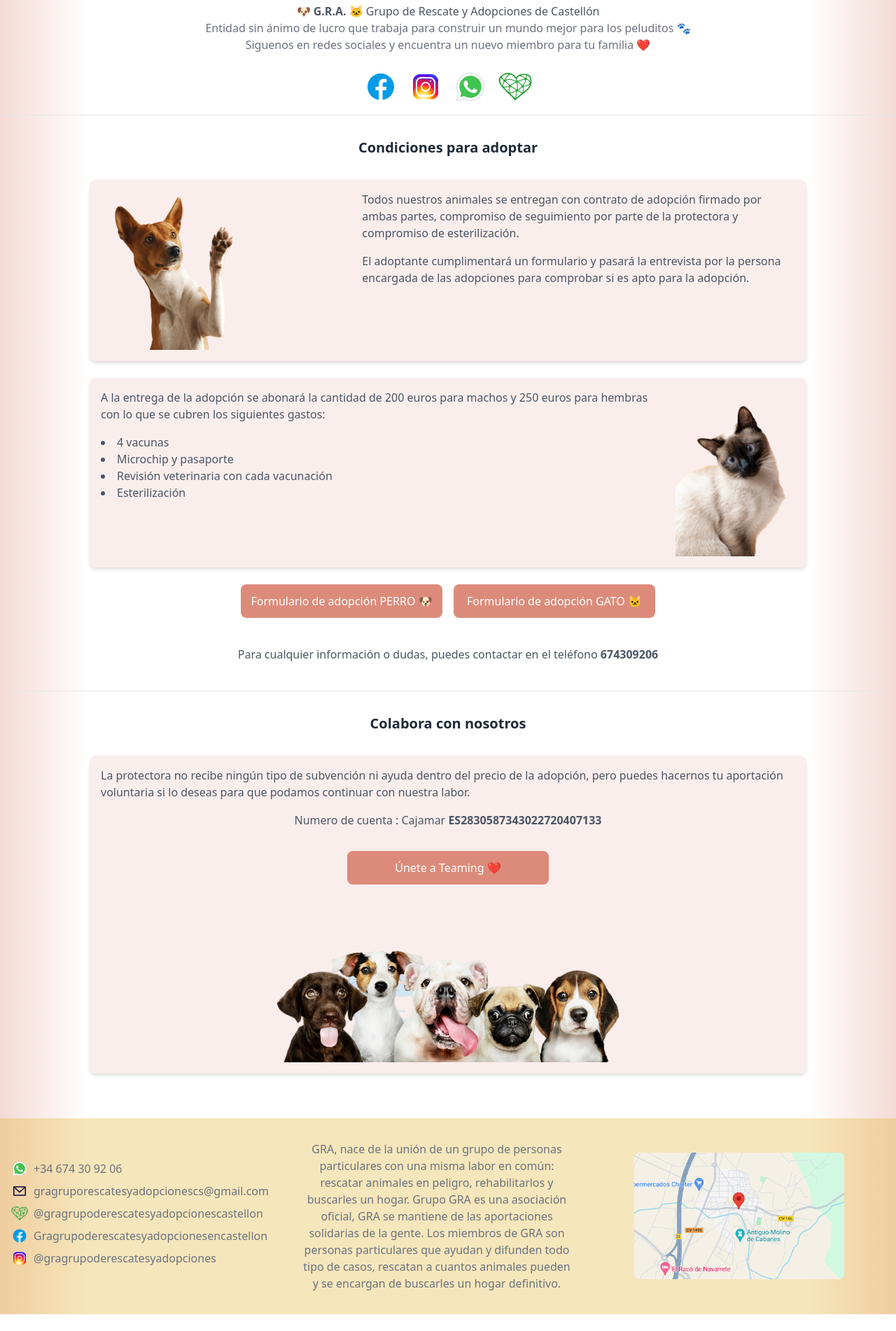
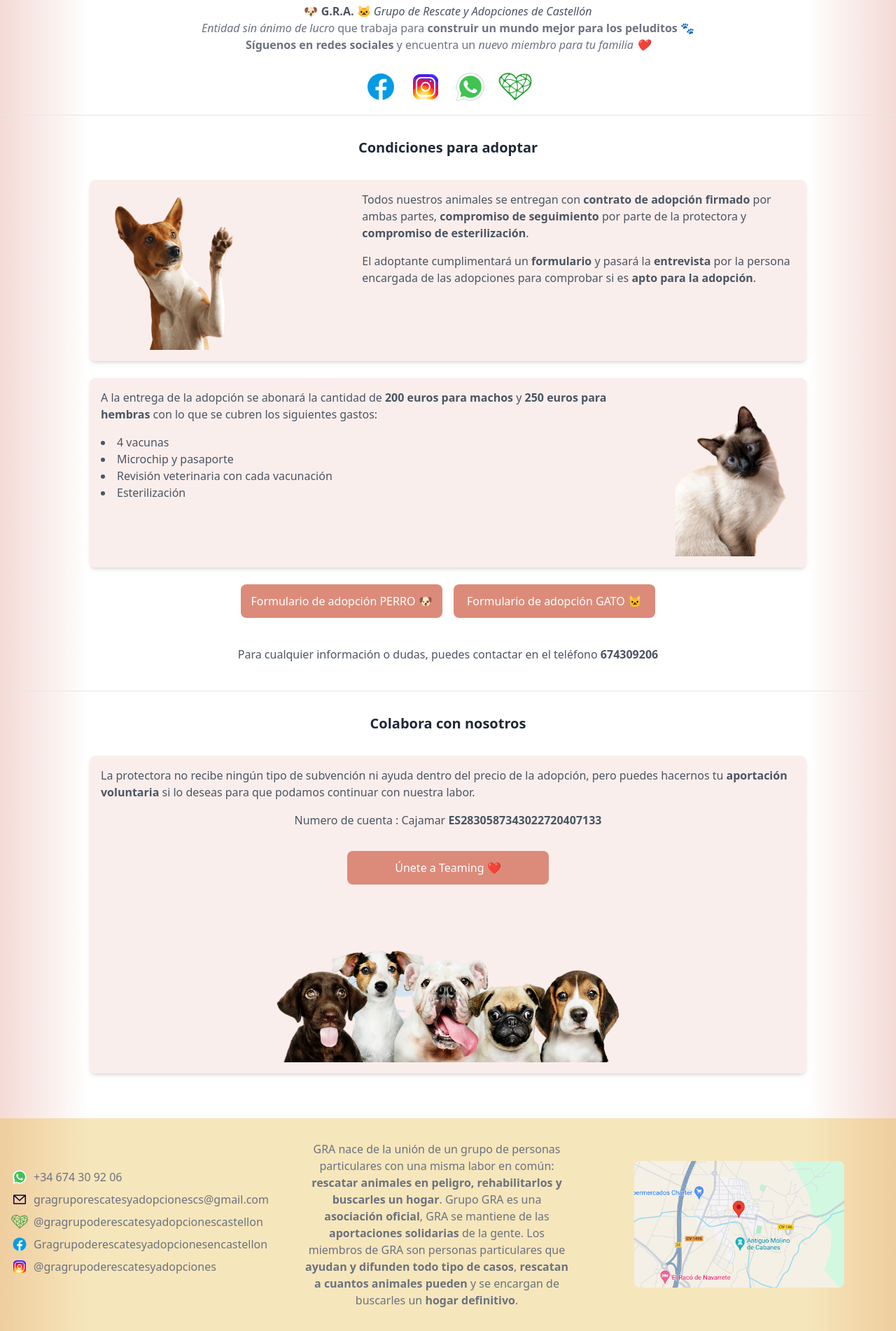
Before and after one commit to miguelmarquezblasco/gra-castellon, an Astro site: page / in a window 1280 px wide. Shown: the part 236-2138 px from the top of the page at 70% size. Before the commit the page ends 2114 px from the top, so only its background shows below. Built offline with nearby package versions, Linux system fonts and the light colour scheme; Astro itself is replaced by a stand-in of ours.

Commit message:
accesibility

```diff
--- a/src/layouts/Adoption.astro
+++ b/src/layouts/Adoption.astro
@@ -5,22 +5,22 @@ import Button from '../components/Button.astro';
 <section class="mb-4 p-4 border-b border-gray-200 flex flex-col items-center">
     <h3 class="text-xl font-bold text-gray-800 mb-4 pb-4 text-center">Condiciones para adoptar</h3>
 
-    <div class="flex flex-col md:flex-row items-start mb-6 bg-[#DC8B7A25] rounded-lg shadow-md max-w-5xl">
+    <article class="flex flex-col md:flex-row items-start mb-6 bg-[#DC8B7A25] rounded-lg shadow-md max-w-5xl">
         <img src="/images/dog.webp" alt="Perro" class="w-full md:w-1/2 lg:w-1/3 h-auto object-cover m-4" />
         <div class="flex-1 p-4">
             <p class="text-gray-600 mb-4">
-            Todos nuestros animales se entregan con contrato de adopción firmado por ambas partes, compromiso de seguimiento por parte de la protectora y compromiso de esterilización.
+            Todos nuestros animales se entregan con <strong>contrato de adopción firmado</strong> por ambas partes, <strong>compromiso de seguimiento</strong> por parte de la protectora y <strong>compromiso de esterilización</strong>.
             </p>
             <p class="text-gray-600 mb-4">
-            El adoptante cumplimentará un formulario y pasará la entrevista por la persona encargada de las adopciones para comprobar si es apto para la adopción.
+            El adoptante cumplimentará un <strong>formulario</strong> y pasará la <strong>entrevista</strong> por la persona encargada de las adopciones para comprobar si es <strong>apto para la adopción</strong>.
             </p>
         </div>
-    </div>
+    </article>
 
-    <div class="flex flex-col md:flex-row items-start justify-end mb-6 bg-[#DC8B7A25] rounded-lg shadow-md max-w-5xl">
+    <article class="flex flex-col md:flex-row items-start justify-end mb-6 bg-[#DC8B7A25] rounded-lg shadow-md max-w-5xl">
         <div class="flex-1 p-4">
             <p class="text-gray-600 mb-4">
-            A la entrega de la adopción se abonará la cantidad de 200 euros para machos y 250 euros para hembras con lo que se cubren los siguientes gastos:
+            A la entrega de la adopción se abonará la cantidad de <strong>200 euros para machos</strong> y <strong>250 euros para hembras</strong> con lo que se cubren los siguientes gastos:
             </p>
             <ul class="list-disc list-inside text-gray-600 mb-4">
             <li>4 vacunas</li>
@@ -30,11 +30,11 @@ import Button from '../components/Button.astro';
             </ul>
         </div>
         <img src="/images/cat.webp" alt="Gato" class="w-1/2 md:w-1/4 lg:w-1/6 h-auto object-cover m-4" />
-    </div>
+    </article>
 
-    <div class="flex flex-col md:flex-row items-center md:items-start justify-center space-y-4 md:space-y-0 md:space-x-4 mb-4 pb-6 max-w-5xl">
+    <nav class="flex flex-col md:flex-row items-center md:items-start justify-center space-y-4 md:space-y-0 md:space-x-4 mb-4 pb-6 max-w-5xl">
         <Button url="https://forms.gle/ZimY4o7hYFBKStHV8" text="Formulario de adopción PERRO 🐶" />
         <Button url="https://forms.gle/K6RcjPRuZoRRiVZx5" text="Formulario de adopción GATO 🐱" />
-    </div>
+    </nav>
     <p class="text-gray-600 pb-6 text-center">Para cualquier información o dudas, puedes contactar en el teléfono <strong>674309206</strong></p>
 </section>
--- a/src/layouts/Collaborate.astro
+++ b/src/layouts/Collaborate.astro
@@ -4,10 +4,10 @@ import Button from '../components/Button.astro';
 
 <section class="mb-4 p-4 flex flex-col items-center">
     <h3 class="text-xl font-bold text-gray-800 mb-4 pb-4 text-center">Colabora con nosotros</h3>
-    <div class="flex flex-col mb-4 bg-[#DC8B7A25] rounded-lg shadow-md max-w-5xl items-center">
+    <article class="flex flex-col mb-4 bg-[#DC8B7A25] rounded-lg shadow-md max-w-5xl items-center">
         <div class="flex-1 p-4">
             <p class="text-gray-600 mb-4">
-                La protectora no recibe ningún tipo de subvención ni ayuda dentro del precio de la adopción, pero puedes hacernos tu aportación voluntaria si lo deseas para que podamos continuar con nuestra labor.
+                La protectora no recibe ningún tipo de subvención ni ayuda dentro del precio de la adopción, pero puedes hacernos tu <strong>aportación voluntaria</strong> si lo deseas para que podamos continuar con nuestra labor.
             </p>
             <div class="flex flex-col items-center justify-center space-y-4 max-w-5xl">
                 <p class="text-gray-600 mb-4">
@@ -17,5 +17,5 @@ import Button from '../components/Button.astro';
             </div>
         </div>
         <img src="/images/group.webp" alt="Grupo de perros y gatos" class="w-full md:w-1/2 lg:w-1/2 h-auto object-cover mb-4" loading="lazy" />
-    </div>
+    </article>
 </section>
--- a/src/layouts/Footer.astro
+++ b/src/layouts/Footer.astro
@@ -11,25 +11,25 @@ const mapUrl = "https://www.google.com/maps?q=40.15442,0.045&z=12&output=embed";
 ---
 
 <footer class="bg-[#E2B02950]">
-  <div class="container mx-auto p-4 flex flex-col lg:flex-row items-center justify-between space-y-4 lg:space-y-0">
-    <div class="flex flex-col items-center lg:items-start lg:flex-1">
+  <section class="container mx-auto p-4 flex flex-col lg:flex-row items-center justify-between space-y-4 lg:space-y-0">
+    <nav class="flex flex-col items-center lg:items-start lg:flex-1">
       {socialLinks.map((link) => (
         <a href={link.url} class="flex items-center text-gray-500 hover:text-[#DC8B7A] transition-transform hover:scale-105 mb-2" aria-label={link.name}>
           <img src={`/images/${link.icon}`} alt={link.name} class="mr-2" width="24" height="24" loading="lazy" />
           <span>{link.name}</span>
         </a>
       ))}
-    </div>
+    </nav>
 
-    <div class="lg:flex-1 text-center text-gray-500 p-4 m-4">
+    <aside class="lg:flex-1 text-center text-gray-500 p-4 m-4">
       <p>
-        GRA, nace de la unión de un grupo de personas particulares con una misma labor en común: rescatar animales en peligro, rehabilitarlos y buscarles un hogar.
-        Grupo GRA es una asociación oficial, GRA se mantiene de las aportaciones solidarias de la gente.
-        Los miembros de GRA son personas particulares que ayudan y difunden todo tipo de casos, rescatan a cuantos animales pueden y se encargan de buscarles un hogar definitivo.
+        GRA nace de la unión de un grupo de personas particulares con una misma labor en común: <strong>rescatar animales en peligro, rehabilitarlos y buscarles un hogar</strong>.
+        Grupo GRA es una <strong>asociación oficial</strong>, GRA se mantiene de las <strong>aportaciones solidarias</strong> de la gente.
+        Los miembros de GRA son personas particulares que <strong>ayudan y difunden todo tipo de casos</strong>, <strong>rescatan a cuantos animales pueden</strong> y se encargan de buscarles un <strong>hogar definitivo</strong>.
       </p>
-    </div>
+    </aside>
 
-    <div class="lg:flex-1 flex justify-center p-4 lg:order-2">
+    <figure class="lg:flex-1 flex justify-center p-4 lg:order-2">
       <a href="https://www.google.com/maps?q=40.15442,0.045&z=12" target="_blank" rel="noopener noreferrer">
         <img
           src="/images/map.webp"
@@ -39,6 +39,6 @@ const mapUrl = "https://www.google.com/maps?q=40.15442,0.045&z=12&output=embed";
           width="300"
         />
       </a>
-    </div>
-  </div>
+    </figure>
+  </section>
 </footer>
--- a/src/layouts/Header.astro
+++ b/src/layouts/Header.astro
@@ -9,14 +9,14 @@ const socialLinks = [
 
 <header class="bg-white-100 border-b border-gray-200">
   <section class="container mx-auto p-4 flex items-center justify-between flex-col">
-    <div class="flex items-center space-x-4">
+    <figure class="flex items-center space-x-4">
       <img src="images/logo.webp" alt="Logo de GRA-Grupo de Rescate y Adopciones de Castellón" width="300" height="300" />
-    </div>
+    </figure>
 
     <summary class="text-gray-600 p-6 flex items-center justify-between flex-col">
-      <h1>🐶 <strong>G.R.A.</strong> 🐱 Grupo de Rescate y Adopciones de Castellón</h1>
-      <h2 class="text-gray-500">Entidad sin ánimo de lucro que trabaja para construir un mundo mejor para los peluditos 🐾</h2>
-      <h2 class="text-gray-500">Siguenos en redes sociales y encuentra un nuevo miembro para tu familia ❤</h2>
+      <h1>🐶 <strong>G.R.A.</strong> 🐱 <em>Grupo de Rescate y Adopciones de Castellón</em></h1>
+      <h2 class="text-gray-500"><em>Entidad sin ánimo de lucro</em> que trabaja para <strong>construir un mundo mejor para los peluditos 🐾</strong></h2>
+      <h2 class="text-gray-500"><strong>Síguenos en redes sociales</strong> y encuentra un <em>nuevo miembro para tu familia ❤</em></h2>
     </summary>
 
     <nav class="flex space-x-4">
```
